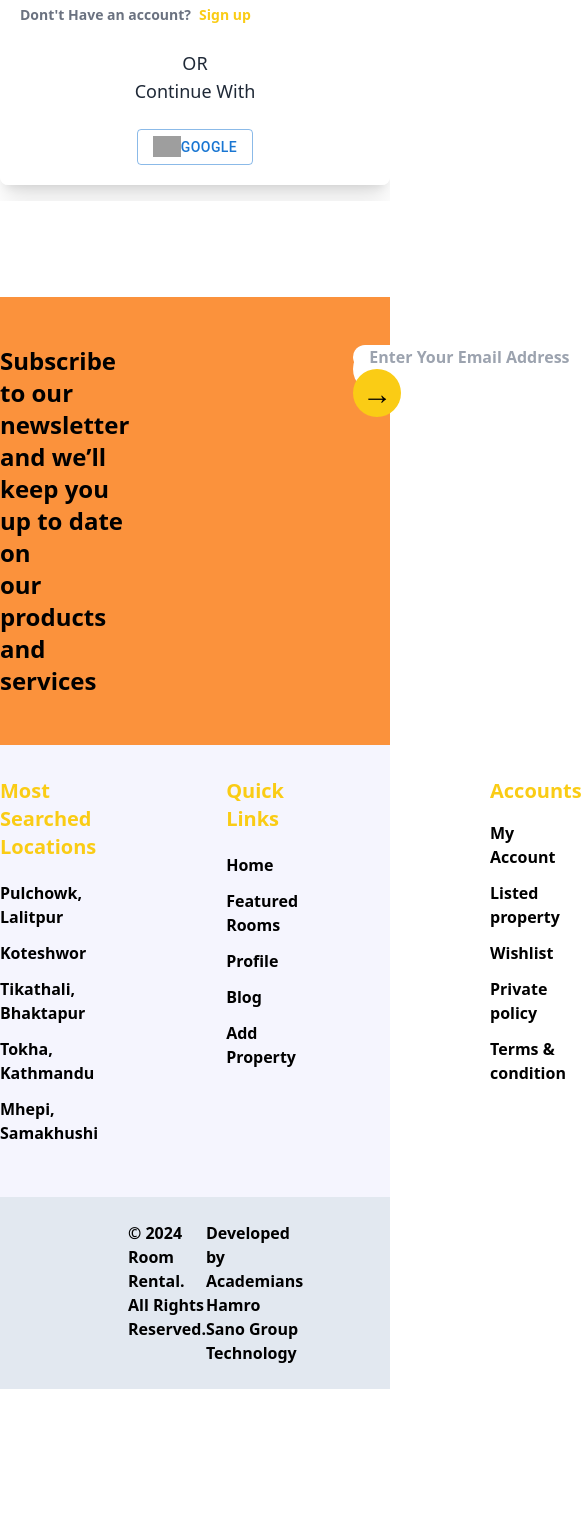
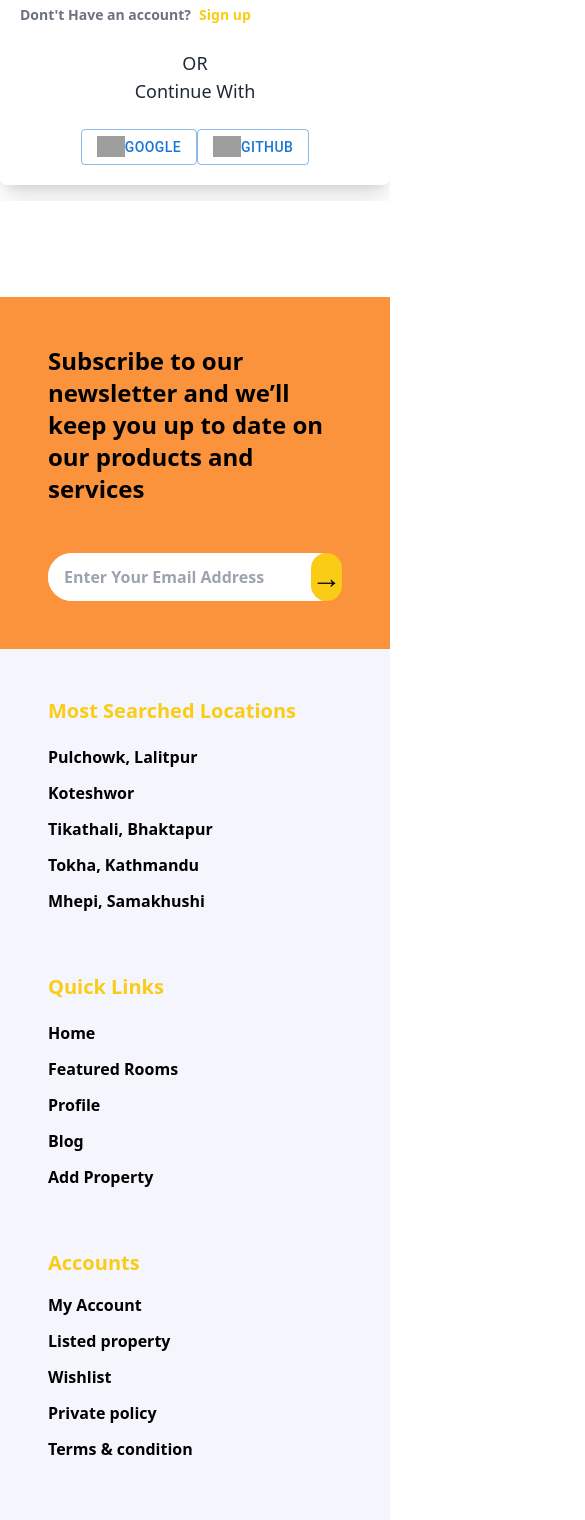
Before and after one commit to bhatta09/Room-Rental-System, a React (Vite) app: page /login in a window 390 px wide. Shown: the part 920-2440 px from the top of the page, 585 px wide, since content can reach past the window. Before the commit the page ends 2309 px from the top, so only its background shows below. Built offline with nearby package versions, Linux system fonts and the light colour scheme; no server answers; grey boxes are pictures that could not be loaded.

Commit message:
SearchParamasAddedInLoginPage

```diff
--- a/package.json
+++ b/package.json
@@ -16,10 +16,12 @@
     "@mui/icons-material": "^6.0.1",
     "@mui/material": "^6.0.1",
     "@mui/styled-engine-sc": "^6.0.1",
+    "@reduxjs/toolkit": "^2.2.7",
     "axios": "^1.7.7",
     "react": "^18.3.1",
     "react-dom": "^18.3.1",
     "react-icons": "^5.3.0",
+    "react-redux": "^9.1.2",
     "react-router-dom": "^6.26.1",
     "react-slick": "^0.30.2",
     "room-rental": "file:",
--- a/src/components/Footer.jsx
+++ b/src/components/Footer.jsx
@@ -41,26 +41,26 @@ const footerData = [
 const Footer = () => {
   return (
     <div className="  bg-[#f5f5fe]">
-      <div className="flex flex-row gap-56 bg-orange-400 py-12 lg:px-32 ">
-        <div>
-          <h3 className="text-2xl  font-semibold">
+      <div className="flex flex-col justify-between bg-orange-400 md:flex-row p-12 lg:px-32 ">
+        <div className="mb-12">
+          <h3 className="text-2xl   font-semibold">
             Subscribe to our newsletter and we’ll keep you up to date on <br />{" "}
             our products and services
           </h3>
         </div>
-        <div className=" bg-white h-12 rounded-full">
+        <div className=" bg-white h-12 rounded-full flex justify-between">
           <input
             type="text"
             placeholder="Enter Your Email Address"
-            className="rounded-l-full w-80 placeholder:font-bold px-4   "
+            className="rounded-l-full w-80 placeholder:font-bold px-4"
           />
-          <button className="bg-yellow-400  h-12 w-12 text-black font-bold text-3xl rounded-full hover:bg-yellow-500 ">
+          <button className="bg-yellow-400  h-12 w-12 text-black  font-bold text-3xl rounded-full hover:bg-yellow-500 ">
             →
           </button>
         </div>
       </div>
-      <div className="flex flex-row  lg:px-32 mt-4 pt-4 mb-10 gap-48 ">
-        <div className="flex flex-row gap-32">
+      {/* footer-content */}
+      <div className="flex flex-wrap gap-12 p-12 md:justify-between lg:px-32 ">
         <div className="flex flex-col gap-5 text-[12px]">
           <h3 className=" font-bold text-xl text-yellow-400">
             Most Searched Locations
@@ -89,7 +89,7 @@ const Footer = () => {
           </div>
         </div>
 
-          <div className=" flex flex-col gap-4 ml-16">
+        <div className=" flex flex-col gap-4 ">
           <h3 className="text-xl font-bold text-yellow-400">Accounts</h3>
           <div className="flex flex-col">
             {footerData[2].Account.map((data, index) => (
@@ -103,8 +103,6 @@ const Footer = () => {
             ))}
           </div>
         </div>
-        </div>
-
         <div className="text-sm font-medium flex flex-col gap-4 ">
           <img src={img} alt="" className="h-32 w-52" />
           <Link>
@@ -145,8 +143,8 @@ const Footer = () => {
         </div>
       </div>
 
-      <footer className="p-6 bg-slate-200 text-white px-32 ">
-        <div className="flex justify-between  text-black font-semibold">
+      <footer className=" p-6 bg-slate-200 text-white md:px-32  mb-12 md:mb-0">
+        <div className="flex flex-col md:flex-row  md:justify-between  text-black font-semibold">
           <h3>© 2024 Room Rental. All Rights Reserved.</h3>
           <h3>Developed by Academians Hamro Sano Group Technology</h3>
         </div>
--- a/src/components/Navbar.jsx
+++ b/src/components/Navbar.jsx
@@ -31,7 +31,7 @@ const mobileNavData = [
   },
 ];
 const Navbar = () => {
-  const [currentUser, setCurrentUser] = useState(true);
+  const [currentUser, setCurrentUser] = useState(false);
   return (
     <nav className="flex justify-between items-center pb-2 pt-1 bg-white  top-0  lg:px-32 sticky z-[100]">
       <div className="flex gap-20 items-center mx-4 md:mx-0">
--- a/src/pages/Login.jsx
+++ b/src/pages/Login.jsx
@@ -1,10 +1,13 @@
-import React, { useState } from "react";
+import React, { useEffect, useState } from "react";
 import AuthBg from "../components/Auth/AuthBg";
-import { Link, useNavigate } from "react-router-dom";
+import { Link, useNavigate, useSearchParams } from "react-router-dom";
 import { Button } from "@mui/material";
 import axios from "axios";
 
 const Login = () => {
+  const [searchParams] = useSearchParams();
+  const token = searchParams.get("token");
+
   const [username, setusername] = useState("");
   const [password, setPassword] = useState("");
   const navigate = useNavigate();
@@ -29,8 +32,30 @@ const Login = () => {
     }
   };
 
+  useEffect(() => {
+    const extractDetails = async () => {
+      const response = await axios.get("/api/user/extract-details", {
+        headers: {
+          Authorization: `Bearer ${token}`,
+        },
+      });
+      console.log(response.data);
+    };
+    extractDetails();
+  }, []);
+
+  // Google login handler
+  const handleGoogleLogin = () => {
+    window.location.href = "http://localhost:9090/oauth2/authorization/google"; // Replace with your actual backend URL for Google
+  };
+
+  // GitHub login handler
+  const handleGithubLogin = () => {
+    window.location.href = "http://localhost:9090/oauth2/authorization/github"; // Replace with your actual backend URL for GitHub
+  };
+
   return (
-    <div className="flex flex-col md:flex-row gap-11 md:px-52  overflow-hidden mb-24">
+    <div className="flex flex-col md:flex-row gap-11 md:px-52  overflow-hidden mb-24 ">
       <div className="mt-5">
         <AuthBg />
       </div>
@@ -86,13 +111,21 @@ const Login = () => {
             Continue With
           </h1>
           <div className="flex justify-center">
-            <Button variant="outlined">
+            <Button variant="outlined" onClick={handleGoogleLogin}>
               <img
                 className="w-7"
                 src="https://img.icons8.com/?size=100&id=17949&format=png&color=000000"
-                alt=""
+                alt="Google"
               />
               Google
+            </Button>
+            <Button variant="outlined" onClick={handleGithubLogin}>
+              <img
+                className="w-7"
+                src="https://img.icons8.com/?size=100&id=17960&format=png&color=000000"
+                alt="GitHub"
+              />
+              GitHub
             </Button>
           </div>
         </div>
--- a/src/pages/SignUp.jsx
+++ b/src/pages/SignUp.jsx
@@ -139,7 +139,7 @@ const SignUp = () => {
         </form>
         <div className="flex gap-2 text-sm mt-5 ">
           <span className="text-gray-500 font-semibold"> Already a member</span>
-          <Link to="/login" className="text-yellow-400 font-semibold">
+          <Link to="/login/:token" className="text-yellow-400 font-semibold">
             login
           </Link>
         </div>
```
Also changed, not shown: src/redux/store.js (added), 1 other file (tests, documents, lock files or other folders). Lines whose indentation alone changed are shown as unchanged.
